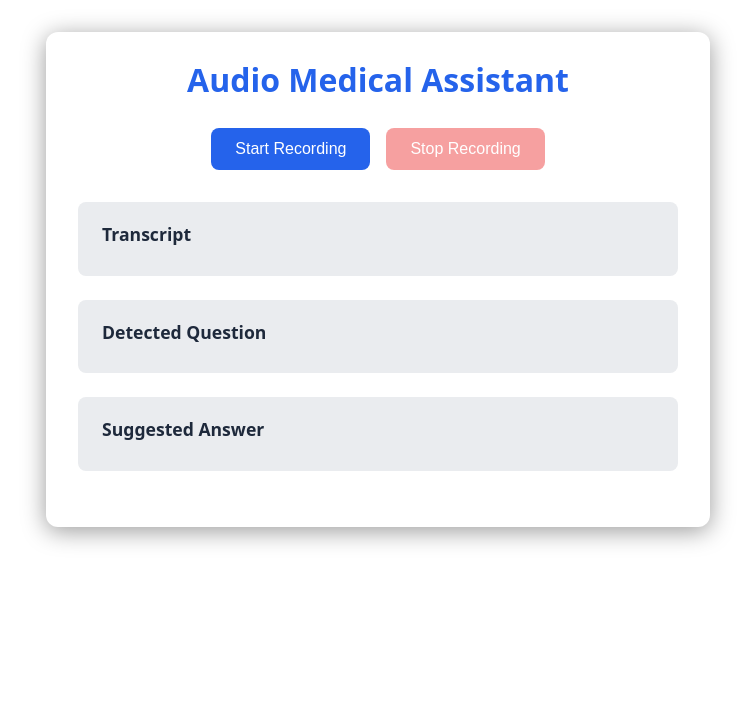
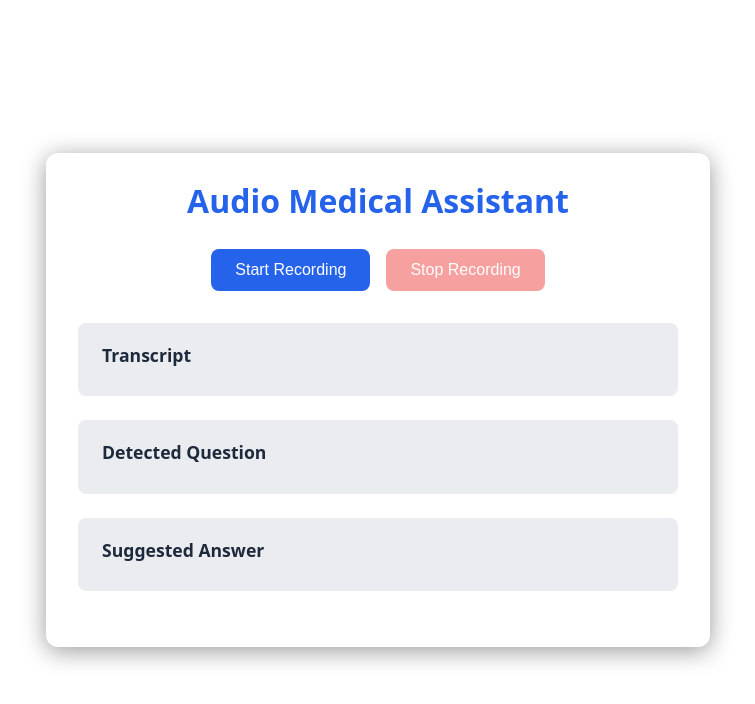
Before and after one commit to Luckyleck/med-assistant-app, a React (Create React App) app: page / in a window 1280 px wide. Shown: the top 704 px of the page, without its empty margins (262-1017 px from the left). Built offline with nearby package versions, Linux system fonts and the light colour scheme.

Commit message:
update App.css with flexbox

```diff
--- a/src/App.css
+++ b/src/App.css
@@ -1,38 +1,6 @@
-.App {
-  text-align: center;
+.main {
+	display: flex;
+	justify-content: center;
+	align-items: center;
+    height: 100vh;
 }
-
-.App-logo {
-  height: 40vmin;
-  pointer-events: none;
-}
-
-@media (prefers-reduced-motion: no-preference) {
-  .App-logo {
-    animation: App-logo-spin infinite 20s linear;
-  }
-}
-
-.App-header {
-  background-color: #282c34;
-  min-height: 100vh;
-  display: flex;
-  flex-direction: column;
-  align-items: center;
-  justify-content: center;
-  font-size: calc(10px + 2vmin);
-  color: white;
-}
-
-.App-link {
-  color: #61dafb;
-}
-
-@keyframes App-logo-spin {
-  from {
-    transform: rotate(0deg);
-  }
-  to {
-    transform: rotate(360deg);
-  }
-}
```
